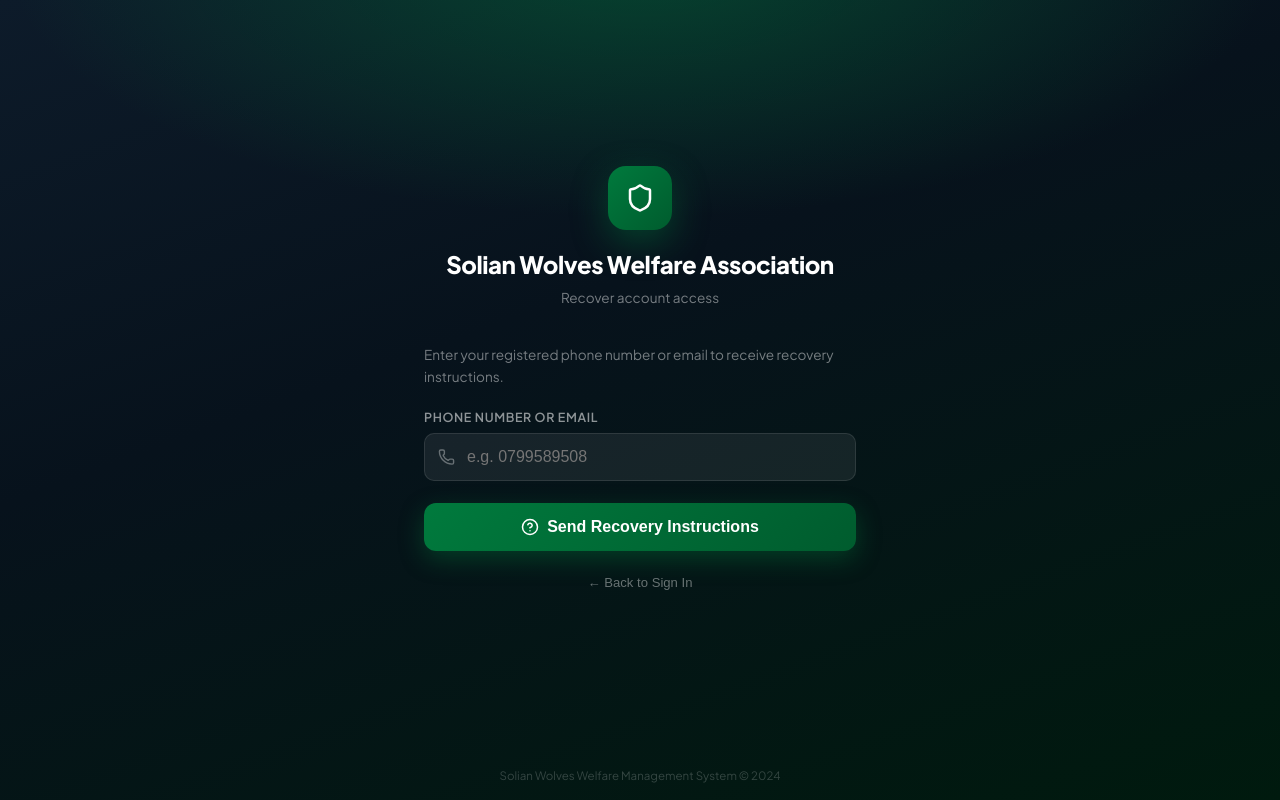
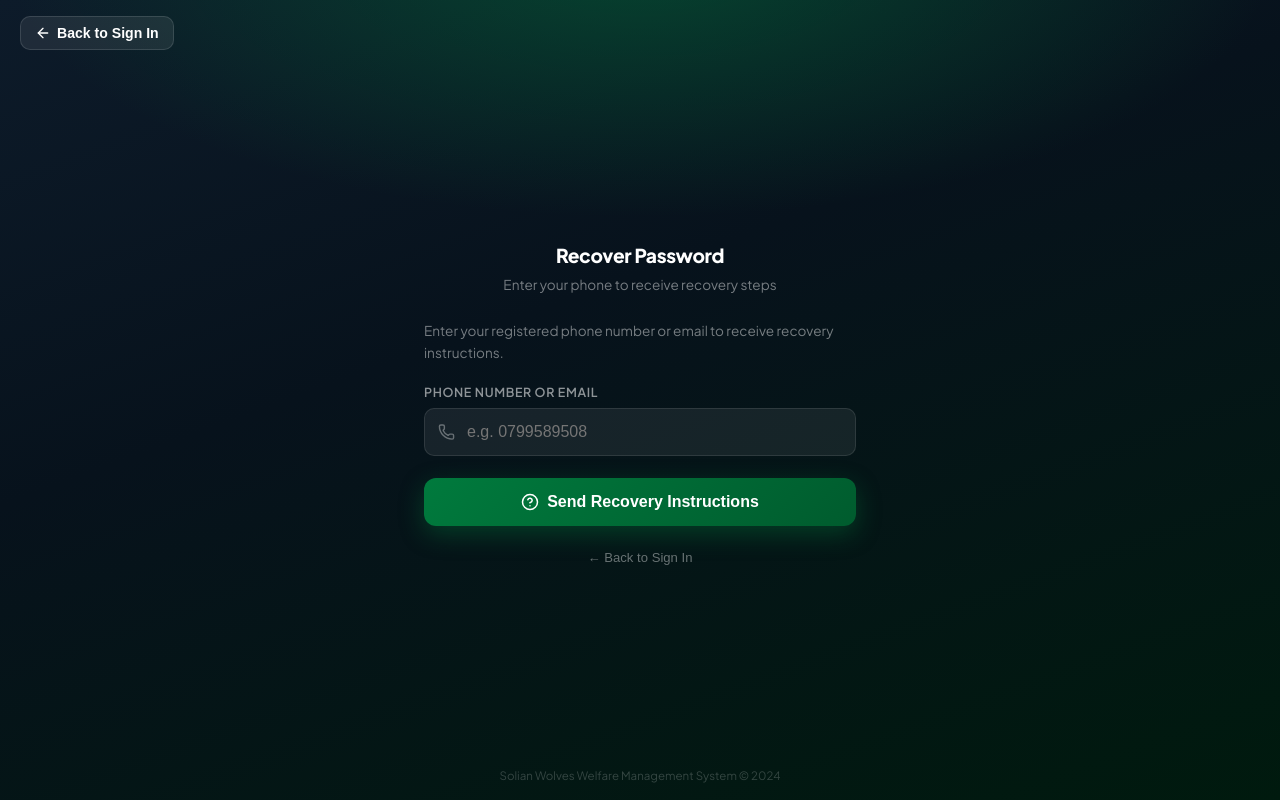
Before and after one commit to solomon476/welfare-management-system, a React (Vite) app: page /#dashboard in a window 1280 px wide. Both pictures are taken after a click on the button "Forgot password?". Built offline with nearby package versions, Linux system fonts and the light colour scheme.

Commit message:
feat: hardware back button navigation - stays in app on back press

```diff
--- a/src/App.tsx
+++ b/src/App.tsx
@@ -47,6 +47,33 @@ export const App: React.FC = () => {
   const [currentTab, setCurrentTab] = useState<string>(() => {
     return isOfficer ? 'dashboard' : 'member_dashboard';
   });
+
+  // ── Browser History: push state on tab change so back button works within app ──
+  const navigateToTab = (tab: string, portal?: 'admin' | 'member') => {
+    const p = portal ?? activePortal;
+    window.history.pushState({ tab, portal: p }, '', `#${tab}`);
+    setCurrentTab(tab);
+    if (portal) setActivePortal(portal);
+  };
+
+  // Seed the initial history entry so first back doesn't exit
+  useEffect(() => {
+    const initialTab = isOfficer ? 'dashboard' : 'member_dashboard';
+    const initialPortal = isOfficer ? 'admin' : 'member';
+    window.history.replaceState({ tab: initialTab, portal: initialPortal }, '', `#${initialTab}`);
+  }, []);
+
+  // Listen for hardware/browser back button
+  useEffect(() => {
+    const onPopState = (e: PopStateEvent) => {
+      if (e.state && e.state.tab) {
+        setCurrentTab(e.state.tab);
+        setActivePortal(e.state.portal ?? activePortal);
+      }
+    };
+    window.addEventListener('popstate', onPopState);
+    return () => window.removeEventListener('popstate', onPopState);
+  }, [activePortal]);
 
   // Restore session from FastAPI backend on mount if token is stored
   useEffect(() => {
@@ -108,12 +135,8 @@ export const App: React.FC = () => {
 
   // Adjust active tab when switching portal
   const handleSwitchPortal = (portal: 'admin' | 'member') => {
-    setActivePortal(portal);
-    if (portal === 'admin') {
-      setCurrentTab('dashboard');
-    } else {
-      setCurrentTab('member_dashboard');
-    }
+    const tab = portal === 'admin' ? 'dashboard' : 'member_dashboard';
+    navigateToTab(tab, portal);
   };
 
   const handleSelectUser = (user: UserAccount) => {
@@ -176,7 +199,7 @@ export const App: React.FC = () => {
       <Sidebar
         activePortal={activePortal}
         currentTab={currentTab}
-        setCurrentTab={setCurrentTab}
+        setCurrentTab={(tab) => navigateToTab(tab)}
         userRole={currentUser.role}
         pendingRequestsCount={stats.pendingRequestsCount}
         pendingContributionsCount={StorageService.getContributions().filter(c => c.status === 'recorded').length}
@@ -373,7 +396,7 @@ export const App: React.FC = () => {
       <MobileBottomNav
         activePortal={activePortal}
         currentTab={currentTab}
-        setCurrentTab={setCurrentTab}
+        setCurrentTab={(tab) => navigateToTab(tab)}
         pendingRequestsCount={stats.pendingRequestsCount}
         pendingContributionsCount={StorageService.getContributions().filter(c => c.status === 'recorded').length}
         onOpenMobileMenu={() => setIsMobileNavOpen(true)}
--- a/src/components/auth/LoginPage.tsx
+++ b/src/components/auth/LoginPage.tsx
@@ -1,9 +1,10 @@
-import React, { useState } from 'react';
+import React, { useState, useEffect } from 'react';
 import {
   Shield,
   Lock,
   Phone,
   ArrowRight,
+  ArrowLeft,
   KeyRound,
   CheckCircle2,
   AlertCircle,
@@ -29,6 +30,35 @@ export const LoginPage: React.FC<LoginPageProps> = ({ settings, onLoginSuccess }
   const [errorMsg, setErrorMsg] = useState<string | null>(null);
   const [identifiedUser, setIdentifiedUser] = useState<UserAccount | null>(null);
   const [activeView, setActiveView] = useState<'login' | 'join' | 'activate' | 'forgot'>('login');
+
+  // Push history entries for sub-views so hardware back button works
+  const goToView = (view: 'login' | 'join' | 'activate' | 'forgot') => {
+    if (view === 'login') {
+      window.history.back(); // pop back to login entry
+    } else {
+      window.history.pushState({ loginView: view }, '', `#login-${view}`);
+      setActiveView(view);
+    }
+    setErrorMsg(null);
+  };
+
+  // Seed login history entry on mount
+  useEffect(() => {
+    window.history.replaceState({ loginView: 'login' }, '', '#login');
+  }, []);
+
+  // Handle hardware back on sub-views
+  useEffect(() => {
+    const onPop = (e: PopStateEvent) => {
+      const view = e.state?.loginView;
+      if (view && ['login', 'join', 'activate', 'forgot'].includes(view)) {
+        setActiveView(view);
+        setErrorMsg(null);
+      }
+    };
+    window.addEventListener('popstate', onPop);
+    return () => window.removeEventListener('popstate', onPop);
+  }, []);
 
   // Member Self-Registration ("Join Normally")
   const [joinName, setJoinName] = useState('');
@@ -212,6 +242,37 @@ export const LoginPage: React.FC<LoginPageProps> = ({ settings, onLoginSuccess }
         pointerEvents: 'none',
       }} />
 
+      {/* Sub-view Back Header (shown on non-login views) */}
+      {activeView !== 'login' && (
+        <div style={{
+          position: 'relative',
+          display: 'flex',
+          alignItems: 'center',
+          padding: '16px 20px 0',
+          zIndex: 1,
+        }}>
+          <button
+            onClick={() => goToView('login')}
+            style={{
+              display: 'flex',
+              alignItems: 'center',
+              gap: '6px',
+              background: 'rgba(255,255,255,0.08)',
+              border: '1px solid rgba(255,255,255,0.12)',
+              borderRadius: '10px',
+              color: '#fff',
+              fontSize: '0.88rem',
+              fontWeight: 600,
+              cursor: 'pointer',
+              padding: '8px 14px',
+            }}
+          >
+            <ArrowLeft size={16} />
+            Back to Sign In
+          </button>
+        </div>
+      )}
+
       <div style={{
         position: 'relative',
         flex: 1,
@@ -226,13 +287,13 @@ export const LoginPage: React.FC<LoginPageProps> = ({ settings, onLoginSuccess }
       }}>
 
         {/* ── Brand Header ── */}
-        <div style={{ textAlign: 'center', marginBottom: '36px' }}>
+        <div style={{ textAlign: 'center', marginBottom: activeView !== 'login' ? '24px' : '36px' }}>
           <div style={{
             width: '64px',
             height: '64px',
             borderRadius: '18px',
             background: 'linear-gradient(135deg, #007a3d 0%, #005c2e 100%)',
-            display: 'inline-flex',
+            display: activeView !== 'login' ? 'none' : 'inline-flex',
             alignItems: 'center',
             justifyContent: 'center',
             color: '#fff',
@@ -242,21 +303,21 @@ export const LoginPage: React.FC<LoginPageProps> = ({ settings, onLoginSuccess }
             <Shield size={30} />
           </div>
           <h1 style={{
-            fontSize: '1.5rem',
+            fontSize: activeView !== 'login' ? '1.2rem' : '1.5rem',
             fontWeight: 800,
             margin: '0 0 6px 0',
             color: '#fff',
             letterSpacing: '-0.02em',
           }}>
-            {settings.orgName}
+            {activeView === 'join' ? 'Join Solian Welfare'
+              : activeView === 'activate' ? 'Activate Account'
+              : activeView === 'forgot' ? 'Recover Password'
+              : settings.orgName}
           </h1>
           <p style={{ fontSize: '0.85rem', color: 'rgba(255,255,255,0.45)', margin: 0 }}>
-            {activeView === 'join'
-              ? 'Create your member account'
-              : activeView === 'activate'
-              ? 'Activate your invited account'
-              : activeView === 'forgot'
-              ? 'Recover account access'
+            {activeView === 'join' ? 'Create your member account'
+              : activeView === 'activate' ? 'Enter your invitation token to activate'
+              : activeView === 'forgot' ? 'Enter your phone to receive recovery steps'
               : 'Sign in to your welfare portal'}
           </p>
         </div>
@@ -345,13 +406,11 @@ export const LoginPage: React.FC<LoginPageProps> = ({ settings, onLoginSuccess }
             <div style={{ marginBottom: '22px' }}>
               <div style={{ display: 'flex', justifyContent: 'space-between', alignItems: 'center', marginBottom: '6px' }}>
                 <label style={labelStyle}>Password</label>
-                <button
-                  type="button"
-                  onClick={() => { setActiveView('forgot'); setErrorMsg(null); }}
-                  style={{ background: 'none', border: 'none', color: '#4ade80', fontSize: '0.75rem', cursor: 'pointer', padding: 0 }}
-                >
-                  Forgot password?
-                </button>
+          <button type="button"
+              onClick={() => goToView('forgot')}
+              style={{ background: 'none', border: 'none', color: '#4ade80', fontSize: '0.75rem', cursor: 'pointer', padding: 0 }}>
+              Forgot password?
+            </button>
               </div>
               <div style={{ position: 'relative' }}>
                 <Lock size={17} style={iconStyle} />
@@ -479,7 +538,7 @@ export const LoginPage: React.FC<LoginPageProps> = ({ settings, onLoginSuccess }
             </button>
 
             <div style={{ textAlign: 'center', marginTop: '18px' }}>
-              <button type="button" onClick={() => { setActiveView('login'); setErrorMsg(null); }}
+              <button type="button" onClick={() => goToView('login')}
                 style={{ background: 'none', border: 'none', color: 'rgba(255,255,255,0.4)', fontSize: '0.82rem', cursor: 'pointer' }}>
                 ← Back to Sign In
               </button>
@@ -530,7 +589,7 @@ export const LoginPage: React.FC<LoginPageProps> = ({ settings, onLoginSuccess }
             </button>
 
             <div style={{ textAlign: 'center', marginTop: '18px' }}>
-              <button type="button" onClick={() => { setActiveView('login'); setErrorMsg(null); }}
+              <button type="button" onClick={() => goToView('login')}
                 style={{ background: 'none', border: 'none', color: 'rgba(255,255,255,0.4)', fontSize: '0.82rem', cursor: 'pointer' }}>
                 ← Back to Sign In
               </button>
@@ -566,7 +625,7 @@ export const LoginPage: React.FC<LoginPageProps> = ({ settings, onLoginSuccess }
             </button>
 
             <div style={{ textAlign: 'center', marginTop: '18px' }}>
-              <button type="button" onClick={() => { setActiveView('login'); setErrorMsg(null); }}
+              <button type="button" onClick={() => goToView('login')}
                 style={{ background: 'none', border: 'none', color: 'rgba(255,255,255,0.4)', fontSize: '0.82rem', cursor: 'pointer' }}>
                 ← Back to Sign In
               </button>
```
